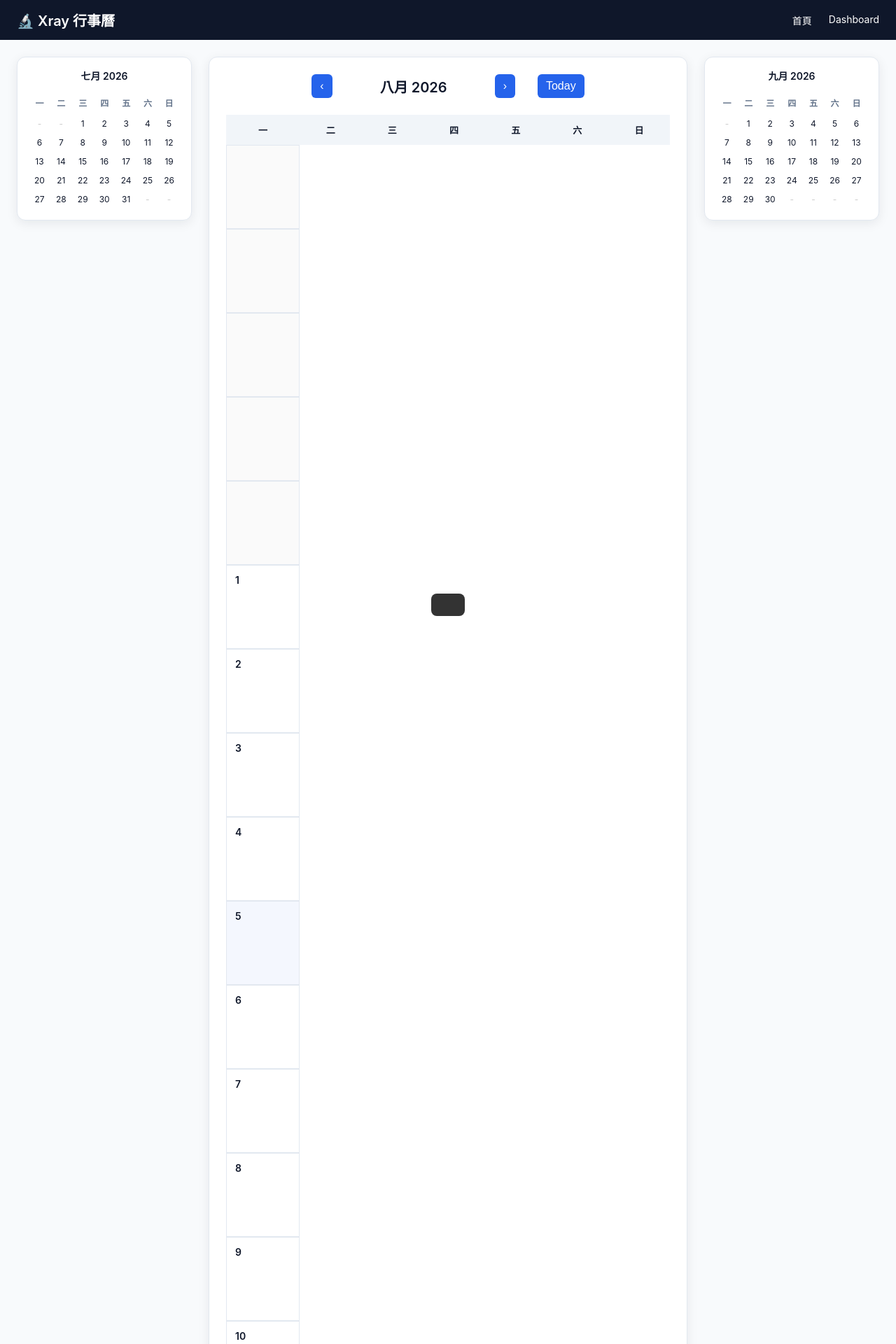
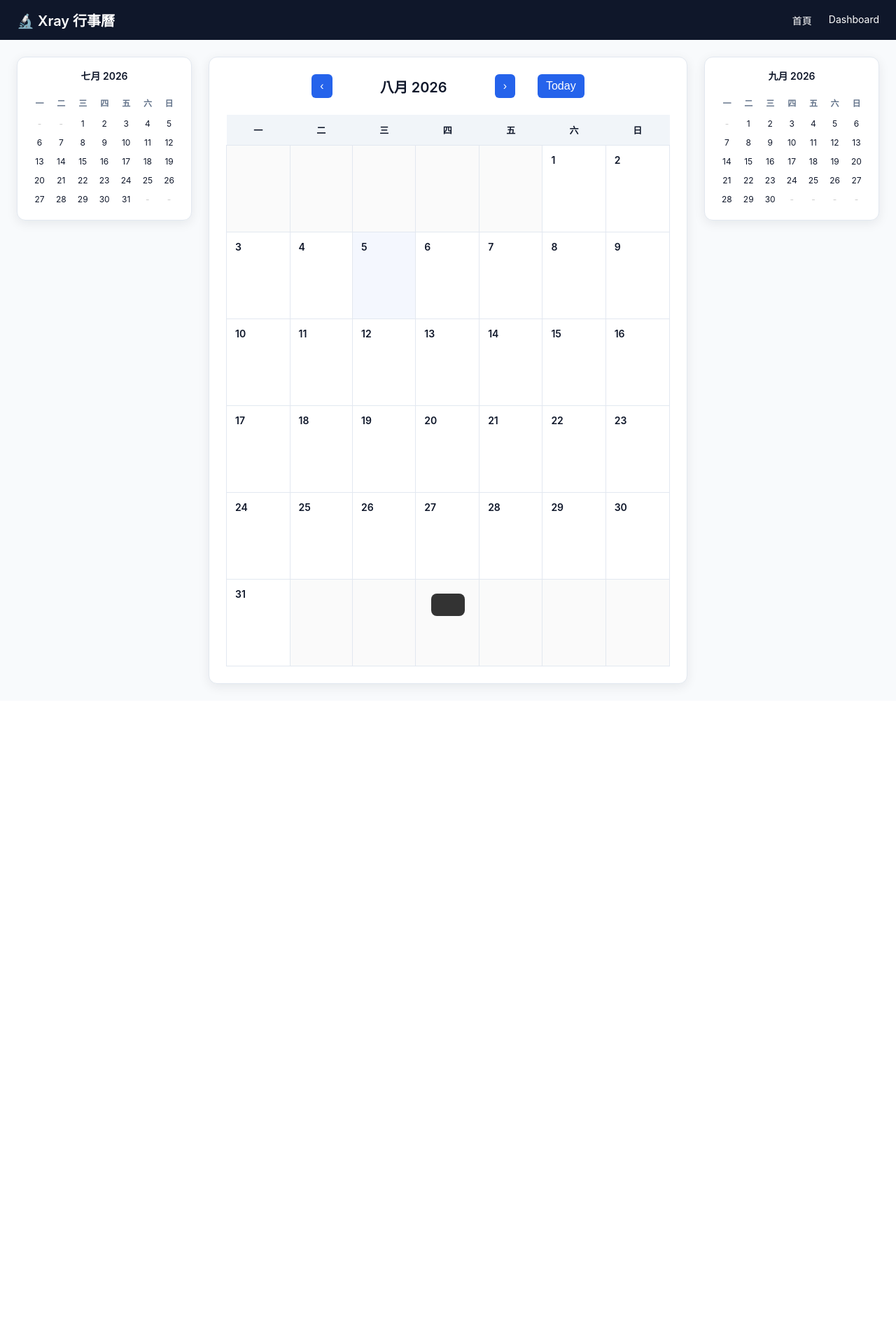
Before and after one commit to Evan-Pei/Xray, a Flask app: page /calendar in a window 1280 px wide. Shown: the top 1920 px of the page at 70% size. After the commit the page ends 985 px from the top, so only its background shows below. Run offline with Flask 3, Linux system fonts and the light colour scheme; a user stored in the database is signed in; data comes from the database, SQL or seed files in the repository; data that the repository does not hold is empty.

Commit message:
fix: restore calendar functionality with proper fixed cell height
Revert from flexbox on table cells back to proper table cell styling. Use calc() to calculate the fixed height for .cal-chips-container based on the cell dimensions:
- Cell height: 120px
- Cell padding: 12px top + 12px bottom = 24px
- Date line height: ~14px + margin-bottom: 8px
- Result: calc(120px - 12px - 14px - 8px - 12px) ≈ 74px for chips container

This ensures:
1. Calendar cells remain exactly 120px tall
2. Flexbox layout works properly within the container
3. Bookings are constrained and hidden if they exceed the available space
4. No layout shift regardless of booking count

```diff
--- a/templates/calendar.html
+++ b/templates/calendar.html
@@ -173,10 +173,6 @@
             border: 1px solid var(--border);
             padding: 12px;
             height: 120px;
-            max-height: 120px;
-            display: flex;
-            flex-direction: column;
-            overflow: hidden;
             vertical-align: top;
             background: var(--white);
             cursor: pointer;
@@ -199,12 +195,11 @@
             font-size: 14px;
             margin-bottom: 8px;
             color: var(--text);
-            flex-shrink: 0;
         }
 
-        /* ── Chips Container ── */
+        /* ── Chips Container (Fixed Height) ── */
         .cal-chips-container {
-            flex: 1;
+            height: calc(120px - 12px - 14px - 8px - 12px);
             overflow: hidden;
             display: flex;
             flex-direction: column;
```
